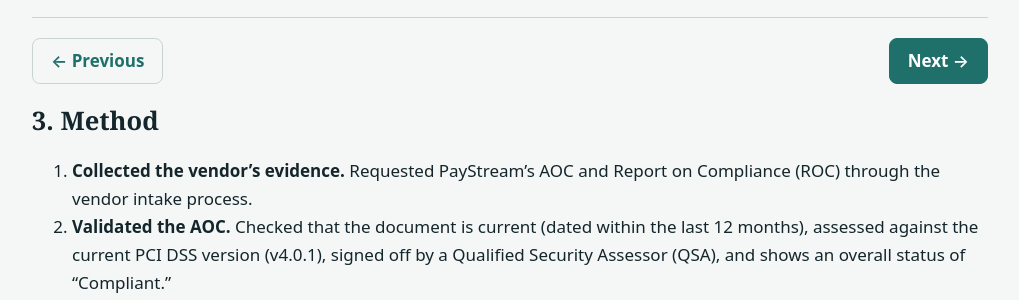
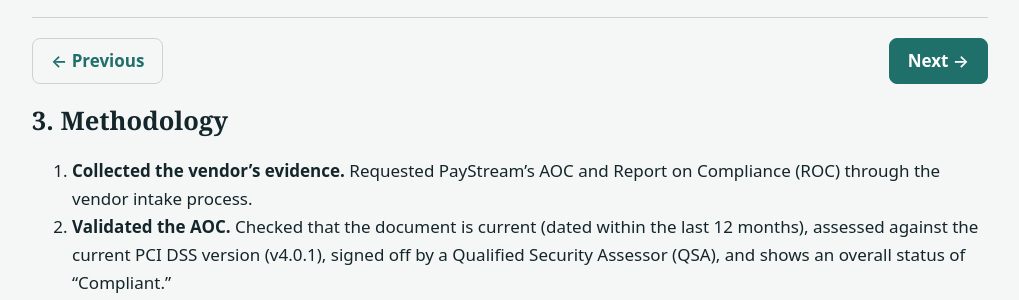
Before and after one commit to krens22/GRC-project-portfolio, a Jekyll site: the page built from PCI-DSS-Compliance-via-AOC/Larkspur-Outfitters/03-methodology.md, in a window 1280 px wide. Shown: the part 127-427 px from the top of the page, without its empty margins (130-1149 px from the left). Built offline with Jekyll 4.4.1, drawn with Linux system fonts in a browser that asks for light colours.

Commit message:
Rename section from 'Method' to 'Methodology'

```diff
--- a/PCI-DSS-Compliance-via-AOC/Larkspur-Outfitters/03-methodology.md
+++ b/PCI-DSS-Compliance-via-AOC/Larkspur-Outfitters/03-methodology.md
@@ -4,7 +4,7 @@ prev: 02-scope.html
 next: 04-aoc-validation-findings.html
 ---
 
-## 3. Method
+## 3. Methodology
 
 1. **Collected the vendor's evidence.** Requested PayStream's AOC and Report on Compliance (ROC) through the vendor intake process.
 2. **Validated the AOC.** Checked that the document is current (dated within the last 12 months), assessed against the current PCI DSS version (v4.0.1), signed off by a Qualified Security Assessor (QSA), and shows an overall status of "Compliant."
```
